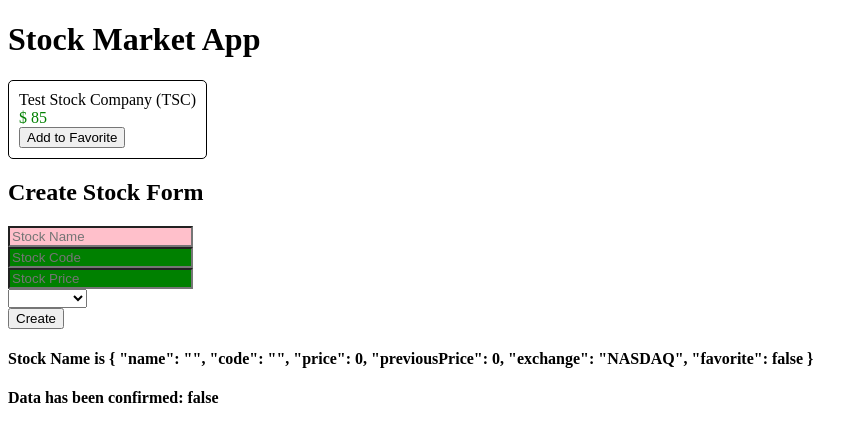
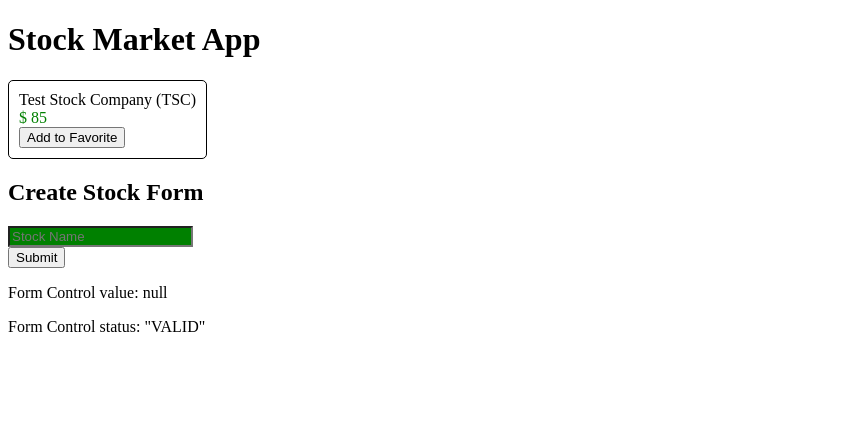
Before and after one commit to JIA-WE-LIAN/StockMarket, an Angular app: page / in a window 1280 px wide. Shown: the top 442 px of the page, without its empty margins (0-867 px from the left). Built offline with nearby package versions, Linux system fonts and the light colour scheme.

Commit message:
'19_formControl'

```diff
--- a/src/app/app.module.ts
+++ b/src/app/app.module.ts
@@ -4,7 +4,7 @@
 import { AppRoutingModule } from './app-routing.module';
 import { AppComponent } from './app.component';
 import { StockItemComponent } from './stock/stock-item/stock-item.component';
-import { FormsModule } from '@angular/forms';
+import { FormsModule, ReactiveFormsModule } from '@angular/forms';
 import { CreateStockComponent } from './stock/create-stock/create-stock.component';
 
 @NgModule({
@@ -15,6 +15,7 @@
   ],
   imports: [
     BrowserModule,
+    ReactiveFormsModule,
     FormsModule,
     AppRoutingModule
   ],
--- a/src/app/stock/create-stock/create-stock.component.html
+++ b/src/app/stock/create-stock/create-stock.component.html
@@ -1,41 +1,15 @@
 <h2>Create Stock Form</h2>
 
 <div class="form-group">
-  <form (ngSubmit)="createStock(stockForm)" #stockForm="ngForm" >
-    <div ngModelGroup="stock">
-      <div class="stock-name">
-        <input type="text"
-              placeholder="Stock Name"
-              required
-              name="name"
-              ngModel>
-      </div>
-      <div class="stock-code">
-        <input type="text"
-              placeholder="Stock Code"
-              required
-              minlength="2"
-              name="code"
-              ngModel>
-      </div>
-      <div class="stock-price">
-        <input type="number"
-              placeholder="Stock Price"
-              name="price"
-              required
-              ngModel>
-      </div>
-      <div class="stock-exchange">
-        <div>
-          <select name="exchange" ngModel>
-            <option *ngFor="let exchange of exchanges" [ngValue]="exchange">{{exchange}}</option>
-          </select>
-        </div>
-      </div>
+
+    <div class="stock-name">
+      <input type="text"
+             placeholder="Stock Name"
+             name="stockName"
+             [formControl]="nameControl">
     </div>
-    <button type="submit">Create</button>
-  </form>
+    <button (click)="onSubmit()">Submit</button>
 </div>
 
-<h4>Stock Name is {{stock | json}}</h4>
-<h4>Data has been confirmed: {{confirmed}}</h4>
+<p>Form Control value: {{ nameControl.value | json }}</p>
+<p>Form Control status: {{ nameControl.status | json }}</p>
--- a/src/app/stock/create-stock/create-stock.component.ts
+++ b/src/app/stock/create-stock/create-stock.component.ts
@@ -1,4 +1,5 @@
 import { Component, OnInit } from '@angular/core';
+import { FormControl } from '@angular/forms';
 import { Stock } from 'src/app/model/stock';
 
 @Component({
@@ -8,20 +9,10 @@
 })
 export class CreateStockComponent {
 
-  public stock: Stock;
-  public confirmed = false;
-  public exchanges = ['NYSE', 'NASDAQ', 'OTHER'];
-  constructor() {
-    this.stock =  new Stock('', '', 0, 0, 'NASDAQ');
-  }
+  public nameControl = new FormControl();
+  constructor() {}
 
-  createStock(stockForm) {
-    console.log('Stock form', stockForm.value);
-    if (stockForm.valid) {
-      this.stock = stockForm.value.stock;
-      console.log('Creating stock ', this.stock);
-    } else {
-      console.error('Stock form is in an invalid state');
-    }
+  onSubmit() {
+    console.log('Name Control Value', this.nameControl.value);
   }
 }
```
